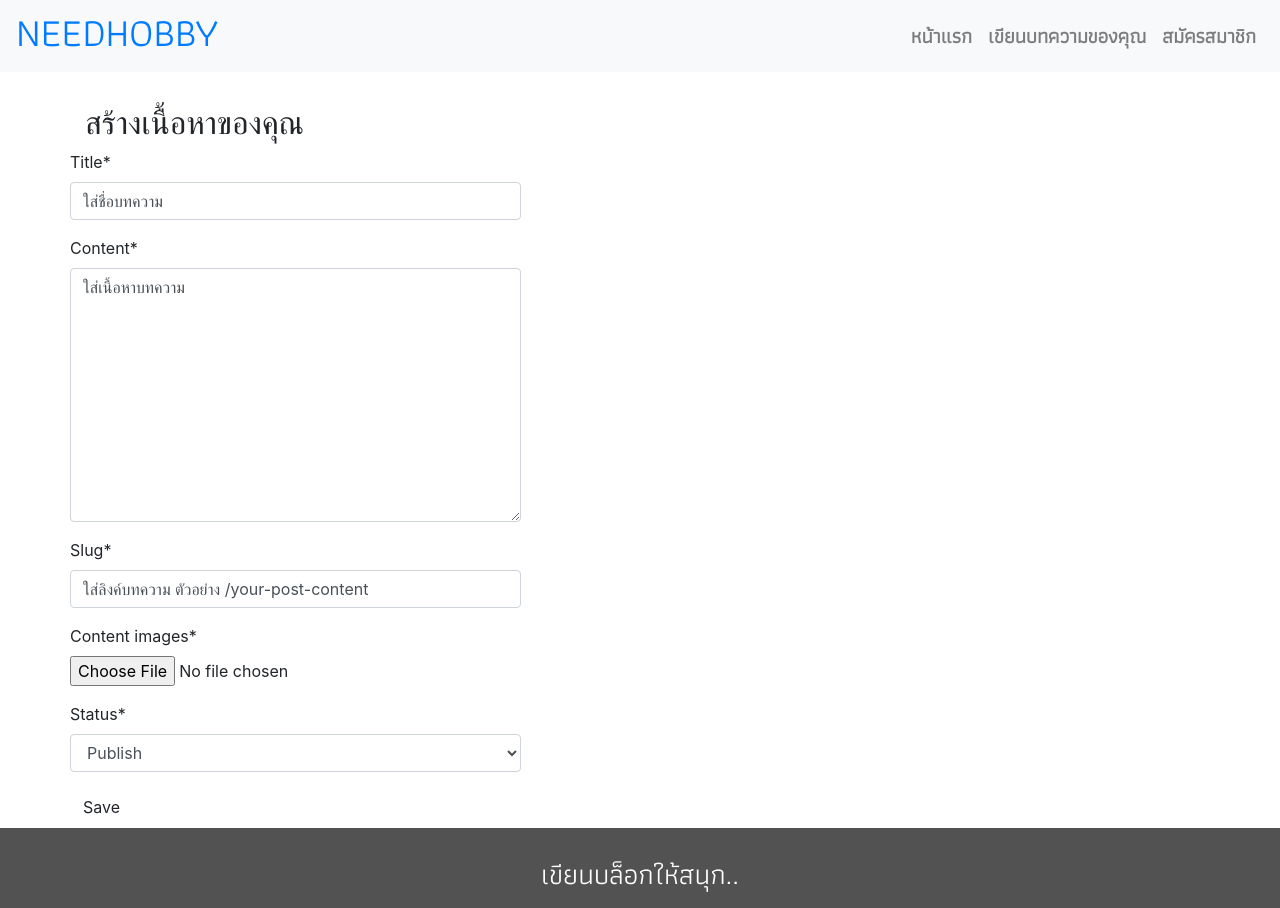
After one commit to azhimeblog/blogdjango, a Django app: page /content/createcontent/ in a window 1280 px wide. The commit adds this page. Run offline with Django 3.2, Linux system fonts and the light colour scheme; some libraries are stand-ins or nearby versions.

Commit message:
UPDATE ADD POST AND MODEL

```diff
--- /dev/null
+++ b/blog/forms.py
@@ -0,0 +1,17 @@
+from django_summernote.widgets import SummernoteWidget, SummernoteInplaceWidget
+from django import forms
+from .models import Post
+
+# Apply summernote to specific fields.
+class SomeForm(forms.Form):
+    foo = forms.CharField(widget=SummernoteWidget())  # instead of forms.Textarea
+
+class Createcontent(forms.ModelForm):
+
+    class Meta:
+        model = Post
+        fields = ('title','content','slug','content_images','status',)
+        file = forms.FileField()
+        widgets = {
+            'content': SummernoteWidget(),
+        }
--- a/blog/from.py
+++ /dev/null
@@ -1,5 +0,0 @@
-from django_summernote.widgets import SummernoteWidget, SummernoteInplaceWidget
-
-# Apply summernote to specific fields.
-class SomeForm(forms.Form):
-    foo = forms.CharField(widget=SummernoteWidget())  # instead of forms.Textarea
--- a/blog/models.py
+++ b/blog/models.py
@@ -7,14 +7,14 @@ STATUS = ((0,"Draft"),(1,"Publish"))
 class Post(models.Model):
     id = models.AutoField
     author = models.ForeignKey(settings.AUTH_USER_MODEL, on_delete=models.CASCADE)
-    content_images = models.ImageField(default='Choose Your Images')
-    title = models.CharField(max_length=200,unique=True)
-    content = models.TextField()
+    content_images = models.ImageField(default='media/noimg-l.jpg')
+    title = models.CharField(max_length=200,unique=True,default='ใส่ชื่อบทความ')
+    content = models.TextField(default='ใส่เนื้อหาบทความ')
     created_date = models.DateTimeField(default=timezone.now)
     published_date = models.DateTimeField(blank=True, null=True)
-    post_viewcount = models.PositiveIntegerField(default=0)
-    slug = models.SlugField(max_length=200, default='Enter SEO URL')
-    status = models.IntegerField(choices=STATUS , default=0)
+    post_viewcount = models.PositiveIntegerField(default=0,)
+    slug = models.SlugField(max_length=200, default='ใส่ลิงค์บทความ ตัวอย่าง /your-post-content')
+    status = models.IntegerField(choices=STATUS , default=1)
 
 
     def publish(self):
@@ -23,3 +23,7 @@ class Post(models.Model):
 
     def __str__(self):
         return self.title
+
+class Option(models.Model):
+    sitename = models.TextField(default='ใส่ชื่อเว็บไซต์')
+    sitedescription = models.TextField(default='ใส่รายละเอียดเว็บไซต์')
--- a/blog/templates/blog/base.html
+++ b/blog/templates/blog/base.html
@@ -24,7 +24,7 @@
                         </li>
 
                         <li class="nav-item">
-                            <a class="nav-link" href="{% url 'post_list' %}">เขียนบทความของคุณ</a>
+                            <a class="nav-link" href="{% url 'create_post' %}">เขียนบทความของคุณ</a>
                         </li>
 
                         <li class="nav-item">
--- /dev/null
+++ b/blog/templates/blog/post_creator.html
@@ -0,0 +1,120 @@
+{% extends 'blog/base.html' %} {% load crispy_forms_tags %} {% block content %}
+
+<head>
+
+    <style>
+        .container-fluid {
+            margin: auto;
+            height: 300px;
+            background-color: rgb(82, 82, 82);
+        }
+
+        .container-fluid1 {
+            margin: auto;
+            height: 150px;
+            align-items: center;
+            background-color: rgb(82, 82, 82);
+        }
+
+        .container {
+            margin-top: 30px;
+            padding: 2px 16px;
+        }
+
+        .menutext {
+            font-family: 'Athiti', sans-serif;
+            font-size: 30px;
+        }
+
+        .card {
+            /* Add shadows to create the "card" effect */
+            box-shadow: 0 4px 8px 0 rgba(0, 0, 0, 0.2);
+            transition: 0.3s;
+            margin: auto;
+            margin-bottom: 30px;
+        }
+        /* On mouse-over, add a deeper shadow */
+
+        .card:hover {
+            box-shadow: 0 8px 16px 0 rgba(0, 0, 0, 0.2);
+        }
+
+        .navbar {
+            font-family: 'Athiti', sans-serif;
+        }
+
+        .nav-link {
+            font-family: 'Athiti', sans-serif;
+            font-size: 20px;
+            padding-right: 10px;
+        }
+
+        .h3 {
+            font-family: 'Athiti', sans-serif;
+        }
+
+        .h1 {
+            font-family: 'Athiti', sans-serif;
+        }
+
+        .column {
+            margin: auto;
+        }
+
+        .footer {
+            width: auto;
+            height: auto;
+        }
+
+        .header {
+            height: auto;
+            width: auto;
+        }
+
+        .fixed-bottom {
+            margin-top: 50px;
+        }
+
+        .vertical-center {
+            text-align: center;
+            align-self: center;
+            padding-top: 30px;
+        }
+
+        .text-center {
+            text-align: center;
+            align-self: center;
+        }
+
+        .column {
+            font-family: 'Athiti', sans-serif;
+        }
+    </style>
+
+    <!-- Required meta tags -->
+    <meta charset="utf-8">
+    <meta name="viewport" content="width=device-width, initial-scale=1, shrink-to-fit=no">
+    <!-- include summernote css/js-->
+    <link href="http://cdnjs.cloudflare.com/ajax/libs/summernote/0.8.3/summernote.css" rel="stylesheet">
+    <script src="http://cdnjs.cloudflare.com/ajax/libs/summernote/0.8.3/summernote.js"></script>
+    <!-- Bootstrap CSS -->
+    <style>
+        @import url('https://fonts.googleapis.com/css?family=Athiti&display=swap');
+    </style>
+    <link rel="stylesheet" href="https://stackpath.bootstrapcdn.com/bootstrap/4.3.1/css/bootstrap.min.css" integrity="sha384-ggOyR0iXCbMQv3Xipma34MD+dH/1fQ784/j6cY/iJTQUOhcWr7x9JvoRxT2MZw1T" crossorigin="anonymous">
+
+    <title>สร้างเนื้อหาของคุณ</title>
+</head>
+
+
+<div class="container">
+    <h2>สร้างเนื้อหาของคุณ</h2>
+    <div class="row">
+
+        <form method="POST" enctype="multipart/form-data" class="post-form">{% csrf_token %} {{ form|crispy }}
+            <button type="submit" class="save btn btn-default">Save</button>
+        </form>
+
+    </div>
+</div>
+{% endblock content %}
--- a/blog/urls.py
+++ b/blog/urls.py
@@ -3,7 +3,9 @@ from . import views
 
 urlpatterns = [
     path('', views.post_list, name='post_list'),
-    path('<slug:slug>/', views.post_detail, name='post_detail'),
+    path('content/createcontent/', views.create_post, name='create_post'),
+    path('article/<slug:slug>/', views.post_detail, name='post_detail'),
+
 ]
 
 from django.conf import settings
--- a/blog/views.py
+++ b/blog/views.py
@@ -1,12 +1,36 @@
 from django.shortcuts import render ,get_object_or_404
 from django.utils import timezone
 from .models import Post
+from .forms import Createcontent
+from django.shortcuts import redirect
+
 
 
 def post_list(request):
     posts = Post.objects.filter(published_date__lte=timezone.now()).order_by('published_date')
     return render(request, 'blog/post_list.html', {'posts': posts})
 
+
+
 def post_detail(request, slug):
     post = Post.objects.get(slug=slug)
     return render(request, 'blog/post_detail.html', {'post': post})
+
+
+#def create_post(request):
+#    form = Createcontent
+#    return render(request, 'blog/post_creator.html', {'form': form})
+
+
+def create_post(request):
+    if request.method == "POST":
+        form = Createcontent(request.POST)
+        if form.is_valid():
+            post = form.save(commit=False)
+            post.author = request.user
+            post.published_date = timezone.now()
+            post.save()
+            return redirect('post_detail', post.slug)
+    else:
+        form = Createcontent()
+    return render(request, 'blog/post_creator.html', {'form': form})
--- a/needhobby/settings.py
+++ b/needhobby/settings.py
@@ -39,7 +39,10 @@ INSTALLED_APPS = [
     'django.contrib.staticfiles',
     'blog.apps.BlogConfig',
     'django_summernote',
+    'crispy_forms',
 ]
+
+CRISPY_TEMPLATE_PACK = 'bootstrap4'
 
 MIDDLEWARE = [
     'django.middleware.security.SecurityMiddleware',
--- a/requirements.txt
+++ b/requirements.txt
@@ -1,3 +1,4 @@
 Django==3.0.5
 django-summernote
 Pillow
+django-crispy-forms
```
Also changed, not shown: blog/migrations/0007_auto_20200504_2345.py (added), db.sqlite3, media/194114.jpg (added), media/django-summernote/2020-05-04/f2ab837b-bf7a-49b6-a3f0-672be15e5843.jpg (added), media/noimg-l.jpg (added).
